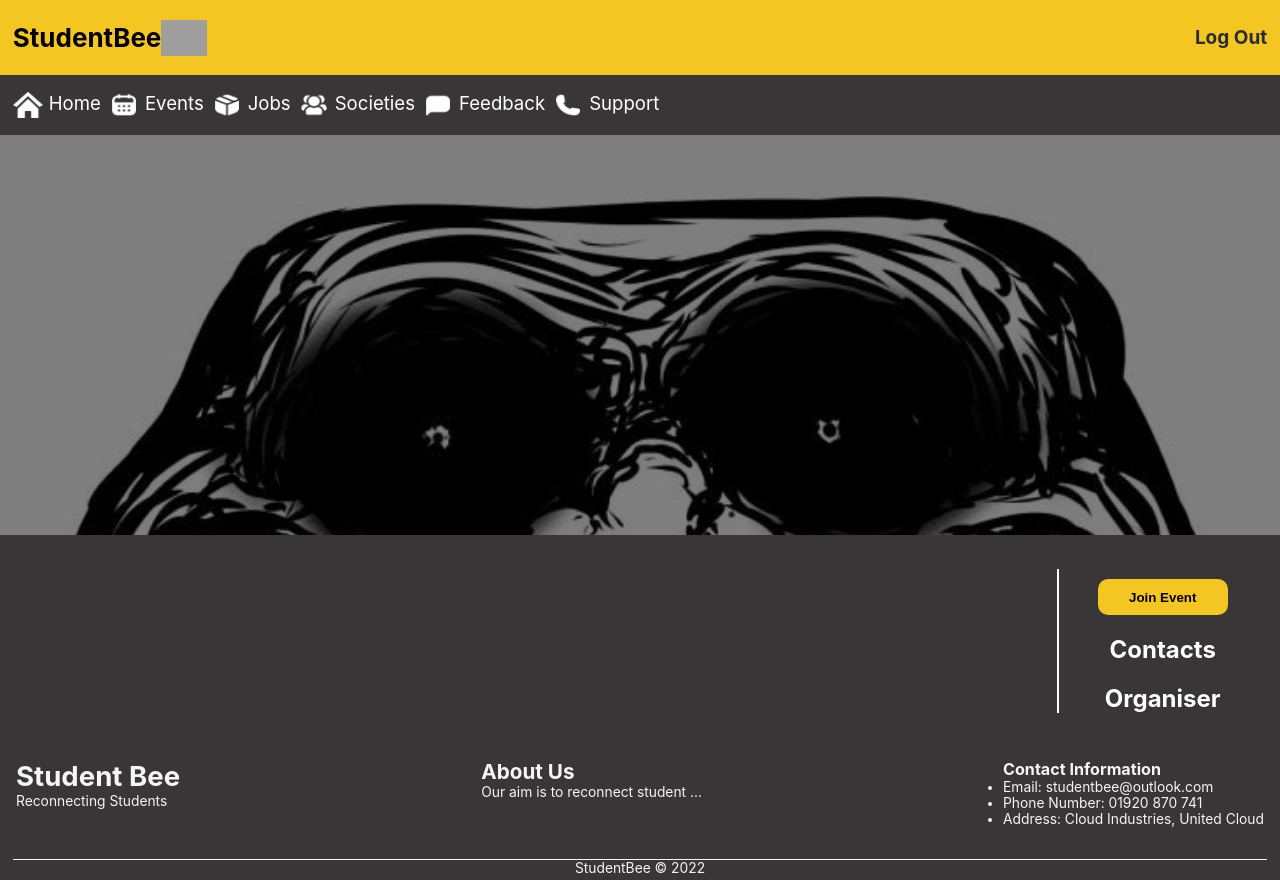
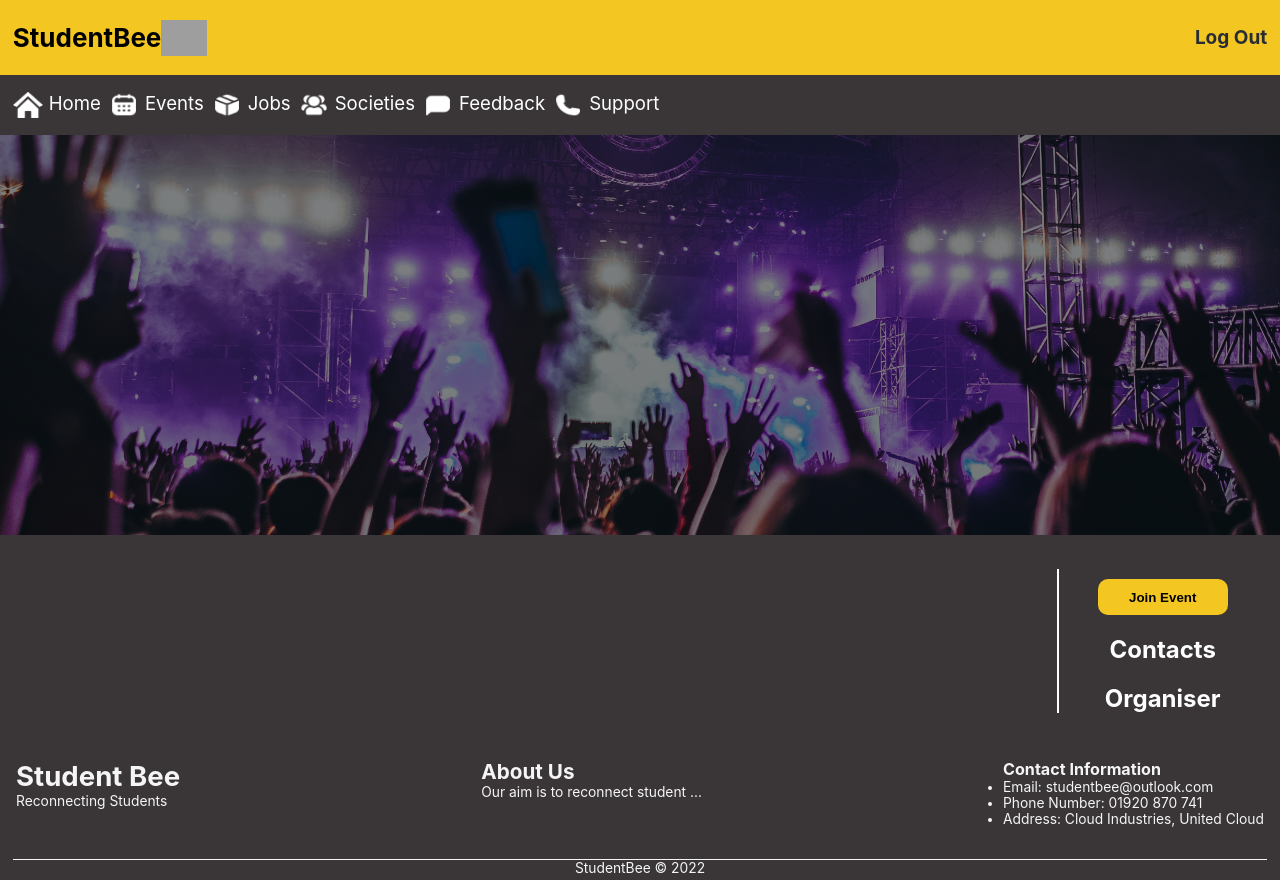
Before and after one commit to MarlzRana/student-bee-frontend, a React (Create React App) app: page /mainApp/eventDetails in a window 1280 px wide. Built offline with nearby package versions, Linux system fonts and the light colour scheme; no server answers; grey boxes are pictures that could not be loaded.

Commit message:
Changes to bg

```diff
--- a/src/sections/events-page/EventDetails.module.css
+++ b/src/sections/events-page/EventDetails.module.css
@@ -2,11 +2,12 @@
   display: flex;
   justify-content: center;
   background: linear-gradient(rgba(0, 0, 0, 0.5), rgba(0, 0, 0, 0.5)),
-    url("./styling/placeholder2.jpg");
+    url("./styling/eventPic/event2.jpg");
   background-repeat: no-repeat;
   width: auto;
   height: 50vh;
-  background-size: 100% auto;
+  background-size: cover;
+  background-position: 0% 50%;
 }
 
 .bannerText {
```
